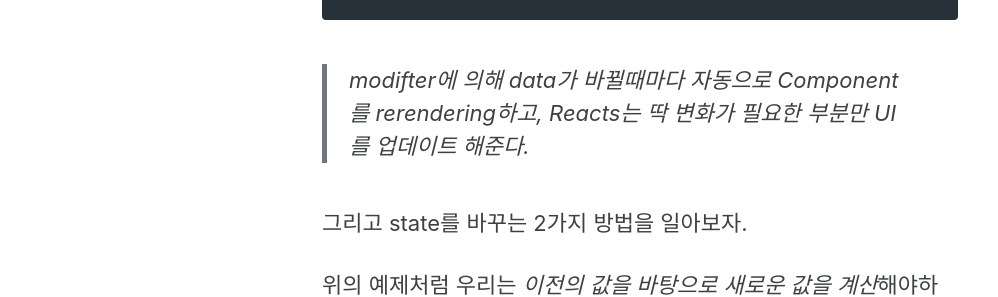
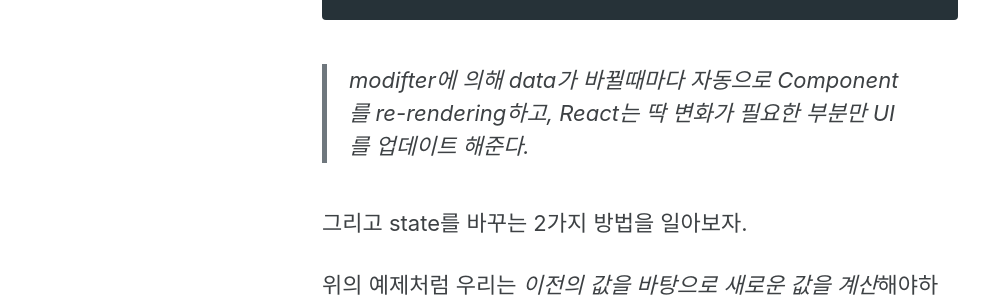
Before and after one commit to forwarder1121/forwarder1121.github.io_old, a Jekyll site: the page built from _posts/스터디/노마드코더_리액트/2024-01-03-[React 노마드코더] 2. State.md, in a window 1280 px wide and 900 px high, scrolled down 3250 px. Shown: the part 193-490 px from the top of the window, without its empty margins (0-998 px from the left). Built offline with Jekyll 4.4.1, drawn with Linux system fonts in a browser that asks for light colours; cached includes are drawn as plain includes; comment, search, counter and statistics services are not loaded.

Commit message:
2024-01-03-[React 노마드코더] 2. State.md 업데이트

```diff
--- a/_posts/스터디/노마드코더_리액트/2024-01-03-[React 노마드코더] 2. State.md
+++ b/_posts/스터디/노마드코더_리액트/2024-01-03-[React 노마드코더] 2. State.md
@@ -116,7 +116,7 @@
 
 
 
-> modifter에 의해 data가 바뀔때마다 자동으로 Component를 rerendering하고, Reacts는 딱 변화가 필요한 부분만 UI를 업데이트 해준다.
+> modifter에 의해 data가 바뀔때마다 자동으로 Component를 re-rendering하고, React는 딱 변화가 필요한 부분만 UI를 업데이트 해준다.
 
 
 
```
